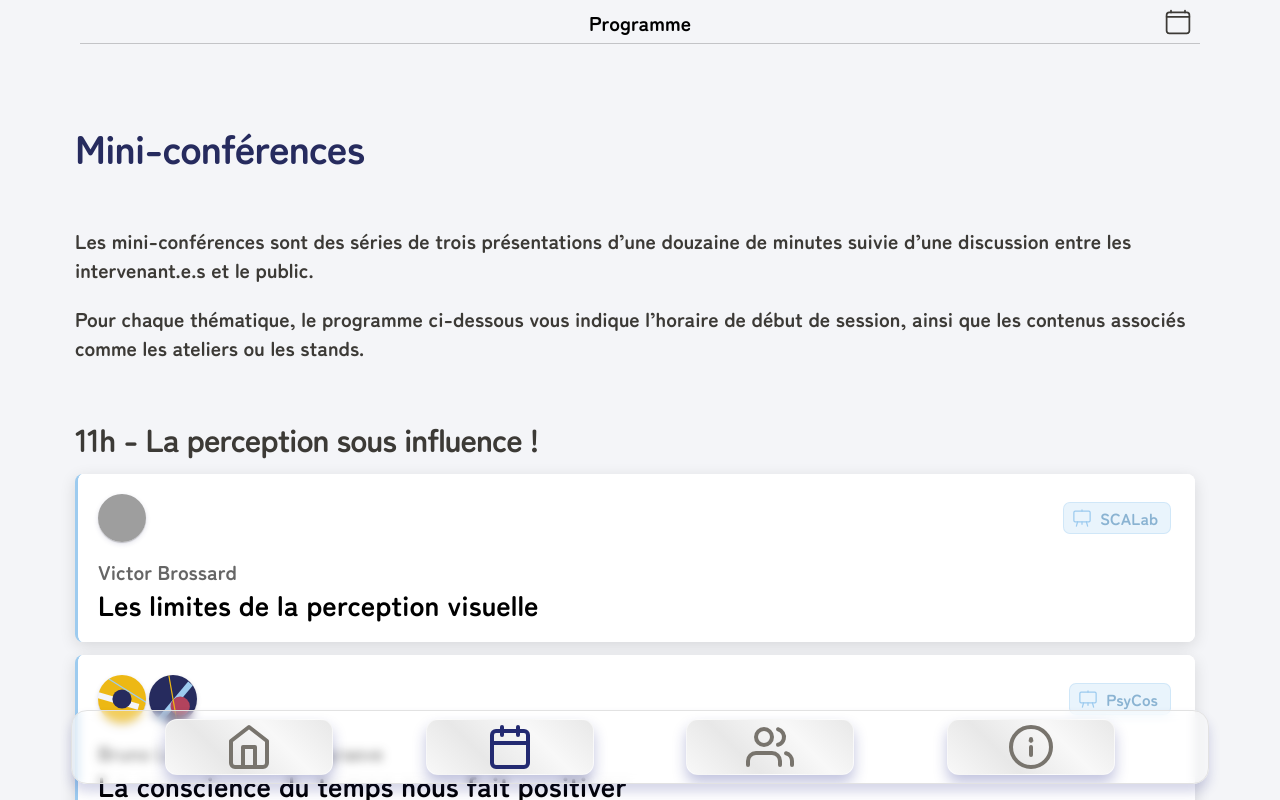
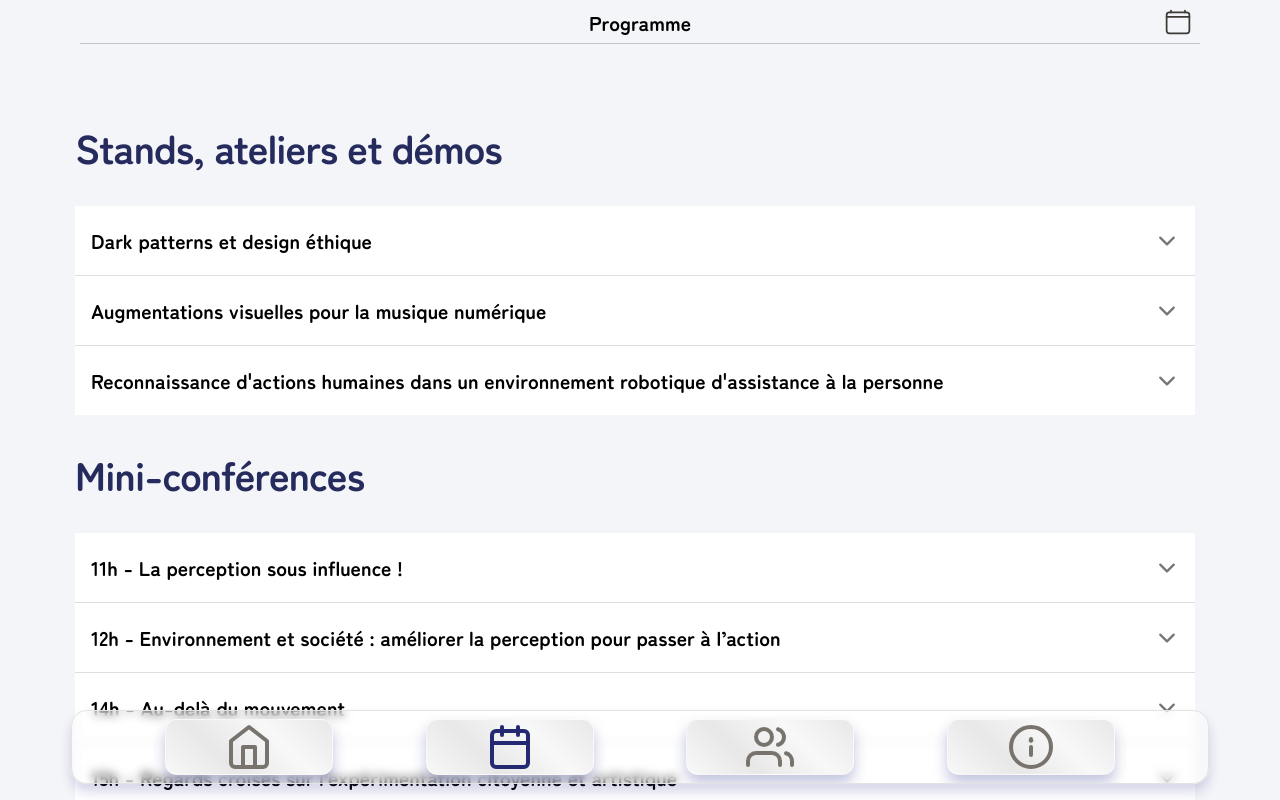
Before and after one commit to nelioyann/fsc-lille, a React (Create React App) app: page /tabs/programmes in a window 1280 px wide. Built offline with nearby package versions, Linux system fonts and the light colour scheme; grey boxes are pictures that could not be loaded.

Commit message:
feat: added collapsible events

```diff
--- a/src/components/Customs/Programmes/ProgrammeCard.tsx
+++ b/src/components/Customs/Programmes/ProgrammeCard.tsx
@@ -13,6 +13,9 @@ const StyledCard = styled(IonCard)`
 margin-left: 0;
 margin-right: 0;
 margin-bottom: 0;
+&:hover{
+    transform: translateY(-0.25em);
+}
 
 &:focus, &:focus-within{
     box-shadow: 0 0 0 0.15rem ${ColorVariablesEnum.LIGHT}, 0 0 0 0.35rem ${ColorVariablesEnum.PRIMARY};
@@ -46,9 +49,11 @@ const ProgrammeCard: React.FC<IProgrammeCard> = ({ title, description, date, id,
 
     return (
         <StyledCard style={{ borderLeft: `3px solid var(--ion-color-${EventsThemeColorEnum[theme]})` }} mode="ios" button={true} onClick={() => router.push(`/tabs/programmes/${id}`, "forward", "push")} {...props}>
+            <Box borderWidth='0'>
+
                 <Stack space="0">
-                <IonCardHeader>
-                    <Cluster justify='space-between' align='center'>
+                    {/* <IonCardHeader> */}
+                    <Cluster justify='flex-start' align='center' space={SpacingEnum['s-1']}>
                         <Cluster space={SpacingEnum['s-4']}>
                             {speakersId.map(speakerId => (
                                 <StyledAvatar key={`programmeCard_speaker${speakerId}`}>
@@ -56,25 +61,29 @@ const ProgrammeCard: React.FC<IProgrammeCard> = ({ title, description, date, id,
                                 </StyledAvatar>
                             ))}
                         </Cluster>
+                        <Cluster space={SpacingEnum['s-4']}>
+                            {speakersId.map((speakerId, index) => (
+                                <Label size="large" key={`programmeItem_Summary${speakerId}`}>{`${index > 0 ? ", " : ""} ${getSpeakerSummary(speakerId)} `} </Label>
+                            ))}
+                            {/* {
+                            standId && (
+                                // <Box padding='0' borderWidth='0'>
+                                    <Tag color={EventsThemeColorEnum[theme]} icon={easelOutline} disabled label={getStand(standId)?.name} />
+                                // </Box>
+                            )
+                        } */}
+                        </Cluster>
                         {/* <Tag color={EventsThemeColorEnum[theme]} icon={undefined} disabled label={date} /> */}
-                        {
-                            standId && (
-                                <Box padding='0' borderWidth='0'>
-                                    <Tag color={EventsThemeColorEnum[theme]} icon={easelOutline} disabled label={getStand(standId)?.name} />
-                                </Box>
-                            )
-                        }
                     </Cluster>
 
                     {/* {description && description !== "" && <IonCardSubtitle>{description}</IonCardSubtitle>} */}
-                </IonCardHeader>
-                <IonCardContent>
-                    <Cluster>
+                    {/* </IonCardHeader> */}
+                    {/* <IonCardContent> */}
+                    {/* <Cluster>
                         {speakersId.map((speakerId, index) => (
                             <Label size="large" key={`programmeItem_Summary${speakerId}`}>{`${index > 0 ? ", " : ""} ${getSpeakerSummary(speakerId)} `} </Label>
                             ))}
-                    </Cluster>
-                    {title && title !== "" && <IonCardTitle>{title}</IonCardTitle>}
+                        </Cluster> */}
                     {/* <Cluster>
                         {speakersId.map((speakerId, index) => (
                             <Label size="large" key={`programmeItem_Summary${speakerId}`}>{`${index > 0 ? ", " : ""} ${getSpeakerSummary(speakerId)} `} </Label>
@@ -84,8 +93,11 @@ const ProgrammeCard: React.FC<IProgrammeCard> = ({ title, description, date, id,
                         <Label>{date}</Label>
                         <Tag color={EventsThemeColorEnum[theme]} icon={undefined} disabled label={date}/>
                     </Cluster> */}
-                </IonCardContent>
+                    {title && title !== "" && <IonCardTitle>{title}</IonCardTitle>}
+
+                    {/* </IonCardContent> */}
                 </Stack>
+            </Box>
         </StyledCard>
     )
 };
--- a/src/data/events.ts
+++ b/src/data/events.ts
@@ -47,7 +47,7 @@ const events: IEvent[] = [
     {
         id: "6",
         speakersId: ["gPierre"],
-        title: "ECOPOSS : agir pour un futur désirable",
+        title: "Éloge de la prosp’active",
         description: "",
         date: "12h",
         theme: "SOCIETE",
@@ -194,7 +194,7 @@ const events: IEvent[] = [
 // define types for boolean isActive
 type standsLocations = "L1" | "L2" | "L3" | "L4" | "L5" | "L6" | "F1" | "F2" | "F3" | "R1" | "R2" | "P1" | "A1" | "A2";
 export type standIds = "scalab" | "mint" | "psycos" | "isa" | "isen" | "mel" | "casc" | "fresco" | "catho" | "ppnsa" | "sce" | "xperium" | "gaze";
-type standNames = "SCALab"| "Equipe MINT"  | "PsyCos" | "ISA"| "ISEN" | "MEL" | "CASC" | "La Fresco" | "ICL" | "Master PPNSA" | "Master SCE" | "Xperium" | "Gaze intelligence";
+type standNames = "SCALab" | "Equipe MINT" | "PsyCos" | "ISA" | "ISEN" | "MEL" | "CASC" | "La Fresco" | "ICL" | "Master PPNSA" | "Master SCE" | "Xperium" | "Gaze intelligence";
 
 type IStand = {
     id: standIds,
@@ -297,16 +297,13 @@ const stands: IStand[] = [
 // get a list of names from stands
 
 
-const workshops: IWorkshops = {
-    INFLUENCE: [
+const workshops: IWorkshop[] = [
     {
         speakersId: ["jM", "aMarie"],
         title: "Dark patterns et design éthique",
         description:
             "Être addict à son smartphone est de plus en plus courant, et pour cause ! Les géants du numérique font tout pour nous rendre accros, quitte à utiliser notre cerveau contre nous. En effet, les interfaces de nos sites et applications préférées sont pleines de pièges et astuces appelés dark patterns. Les dark patterns sont notamment basés sur nos biais cognitifs ce qui les rend particulièrement redoutables. Pour lutter contre, de plus en plus de designers dénoncent ces usages et prônent un design éthique, qui ne profite pas de notre cerveau pour nous détourner de nos intentions d’origine. Pour vous sensibiliser à ce sujet, nous vous proposons de participer en groupe à notre atelier qui prendra la forme d’un jeu de société inspiré du saboteur ! Vous pourrez ainsi tenter de concevoir une interface utilisateur éthique… à moins que les Dark UX de l’équipe ne vous en empêchent !",
     },
-    ],
-    MOUVEMENT: [
     {
         speakersId: ["bFlorent"],
         title: "Augmentations visuelles pour la musique numérique",
@@ -317,23 +314,20 @@ const workshops: IWorkshops = {
         title:
             "Reconnaissance d'actions humaines dans un environnement robotique d'assistance à la personne",
         description: "",
-        },
-    ],
-    SOCIETE: [],
-    EXPERIMENTATION: [],
-};
+    }
+]
 
 interface IWorkshop {
     speakersId: string[];
     title: string;
     description?: string;
 }
-interface IWorkshops {
-    INFLUENCE?: IWorkshop[];
-    MOUVEMENT?: IWorkshop[];
-    SOCIETE?: IWorkshop[];
-    EXPERIMENTATION?: IWorkshop[];
-}
+// interface IWorkshops {
+//     INFLUENCE?: IWorkshop[];
+//     MOUVEMENT?: IWorkshop[];
+//     SOCIETE?: IWorkshop[];
+//     EXPERIMENTATION?: IWorkshop[];
+// }
 
 // type for themes
 type Themes = "INFLUENCE" | "MOUVEMENT" | "SOCIETE" | "EXPERIMENTATION";
@@ -349,7 +343,7 @@ export interface IEvent {
 
 export enum EventThemesEnum {
     "INFLUENCE" = "11h - La perception sous influence ! ",
-    "SOCIETE" = "12h -Environnement et société : améliorer la perception pour passer à l’action",
+    "SOCIETE" = "12h - Environnement et société : améliorer la perception pour passer à l’action",
     "MOUVEMENT" = "14h - Au-delà du mouvement",
     "EXPERIMENTATION" = "15h - Regards croisés sur l’expérimentation citoyenne et artistique",
 }
@@ -360,6 +354,7 @@ export enum EventThemesEnumShort {
     "EXPERIMENTATION" = "Regards croisés sur l’expérimentation citoyenne et artistique",
 }
 export const getEvents = () => events;
+export const getWorkshops = () => workshops;
 export const getEvent = (id: string) => events.find((event) => event.id === id);
 // export const getStandsByThemes = (theme: "INFLUENCE" | "MOUVEMENT" | "EXPERIMENTATION" | "SOCIETE") => stands.filter(stand => stand?.themes?.includes(theme))?.map((stand) => stand.name);
 export const getStand = (id: standIds) => stands.find((stand) => stand.id === id);
--- a/src/pages/Programme.tsx
+++ b/src/pages/Programme.tsx
@@ -1,4 +1,4 @@
-import { IonContent, IonIcon, IonModal, IonNote, IonPage, IonPopover, useIonRouter } from '@ionic/react';
+import { IonAccordion, IonAccordionGroup, IonAvatar, IonContent, IonIcon, IonItem, IonList, IonModal, IonNote, IonPage, IonPopover, useIonRouter } from '@ionic/react';
 import { add, calendarClearOutline, gameControllerOutline, hourglassOutline, easelOutline } from 'ionicons/icons';
 import React, { useRef, useState } from 'react';
 import styled from 'styled-components';
@@ -7,7 +7,8 @@ import ProgrammeCard from '../components/Customs/Programmes/ProgrammeCard';
 import Header from '../components/Headers/Header';
 import Heading from '../components/Headings/Heading';
 import Tag from '../components/Tag/Tag';
-import { EventThemesEnum, getEvents } from '../data/events';
+import { EventThemesEnum, getEvents, getWorkshops } from '../data/events';
+import { getSpeakerImage } from '../data/speakers';
 import { Box, Center, Cluster, Cover, Stack } from '../layouts';
 import { ColorLabelsEnum, ColorVariablesEnum, Label, SpacingEnum } from '../theme/globalStyles';
 import Content from '../ui/Content/Content';
@@ -18,9 +19,14 @@ const StyledModal = styled(IonModal)`
     --box-shadow: rgba(0, 0, 0, 0.15) 0px 2px 5px 0px, rgba(0, 0, 0, 0.193) 0px 1px 1px 0px;
 
 `
-
+const StyledAvatar = styled(IonAvatar)`
+  box-shadow: rgba(50, 50, 105, 0.15) 0px 2px 5px 0px, rgba(0, 0, 0, 0.193) 0px 1px 1px 0px;
+    width: 2em ;
+    height: 2em ;
+  `
 const Programme = () => {
     const events = getEvents();
+    const workshops = getWorkshops();
     const [showCalendarModal, setShowCalendarModal] = useState(false);
     const pageRef = useRef<HTMLElement>()
     return (
@@ -46,30 +52,71 @@ const Programme = () => {
                     </IonContent>
                 </StyledModal>
                 <Stack space={SpacingEnum.s4}>
-
                     {events?.length > 0
                         ? (
                             <Stack id="hello" space={SpacingEnum.s2}>
-                                <Heading color={ColorVariablesEnum.PRIMARY} level="2">Mini-conférences  </Heading>
+                                {/* <Label size="large">
+                                    Au programme, ateliers, démonstrations, mini-conférences, stands des formations universitaires des sciences de la cognition, discussions publiques avec les scientifiques, table ronde d'alumni...
+                                </Label> */}
+                                <Box borderWidth='0' padding='0'>
+                                    <Heading color={ColorVariablesEnum.PRIMARY} level="2"> Stands, ateliers et démos</Heading>
+                                </Box>
+                                <Stack space="0">
+
+                                    <IonAccordionGroup>
+                                        {workshops.map((workshop, index) => (
+                                            <IonAccordion key={`workshop_Accordion${index}`} value={workshop.title}>
+                                                <IonItem slot='header'>
+                                                    {/* <Cluster align='center' space={SpacingEnum['s-3']}> */}
+
+                                                        <Label size='large'>{workshop.title}</Label>
+                                                    {/* </Cluster> */}
+                                                </IonItem>
+                                                <Box slot='content' borderWidth='0'>
+                                                    <Cluster >
+                                                        {workshop.speakersId.map((speakerId, index) => (
+                                                            <StyledAvatar key={`programme_workshop_speaker${speakerId}`}>
+                                                                <img src={getSpeakerImage(speakerId)} />
+                                                            </StyledAvatar>
+                                                        ))}
+                                                    </Cluster>
+                                                    <Label>
+                                                        {workshop.description ? workshop.description : 'Pas de description disponible'}
+                                                    </Label>
+                                                </Box>
+                                            </IonAccordion>
+                                        ))}
+                                    </IonAccordionGroup>
+                                </Stack>
                                 <Box borderWidth="0" padding="0">
-                                    <Label size="large">
+                                    <Heading color={ColorVariablesEnum.PRIMARY} level="2">Mini-conférences</Heading>
+                                    {/*
+                                    <Label >
                                         Les mini-conférences sont des séries de trois présentations d’une douzaine de minutes suivie
                                         d’une discussion entre les intervenant.e.s et le public.
-                                    </Label>
-                                    <Label size="large">
                                         Pour chaque thématique, le programme ci-dessous vous indique l’horaire de début de session,
                                         ainsi que les contenus associés comme les ateliers ou les stands.
-                                    </Label>
+                                    </Label> */}
                                 </Box>
                                 {/* <Button target="_self" href="/tabs/programmes/#mouvement" label="Mouvement"/> */}
-                                <Stack space={SpacingEnum.s4}>
+                                <Stack space="0">
+                                    <IonAccordionGroup>
                                         {(Object.keys(EventThemesEnum) as Array<keyof typeof EventThemesEnum>).map((theme) => {
                                             return (
-                                            <Stack space={SpacingEnum.s0} id={theme.toLowerCase()} key={`ThemeGroup_${theme}`}>
-                                                <Heading level="3">{EventThemesEnum[theme]}</Heading>
+                                                <Stack space={SpacingEnum['s-5']} id={theme.toLowerCase()} key={`ThemeGroup_${theme}`}>
+                                                    <IonAccordion value={theme}>
+                                                        <IonItem slot='header'>
+                                                            <Label size='large'>{EventThemesEnum[theme]}</Label>
+                                                        </IonItem>
+                                                        <Box slot='content' borderWidth='0'>
+                                                            <Stack space={SpacingEnum.s2}>
                                                                 {events.filter(event => event.theme === theme).map((event, index) => <ProgrammeCard key={`programmeCard_${event.id}`} {...event} />)}
+                                                            </Stack>
+                                                        </Box>
+                                                    </IonAccordion>
                                                 </Stack>)
                                         })}
+                                    </IonAccordionGroup>
                                 </Stack>
                             </Stack>
                         )
@@ -77,7 +124,13 @@ const Programme = () => {
                             <p>Rien pour le moment, revennez plus tard</p>
                         )}
                     <Stack>
-                        <Heading level="3">16h - Cogni'Quiz</Heading>
+                        <Heading color={ColorVariablesEnum.PRIMARY} level="2">Animations</Heading>
+                        <IonAccordionGroup>
+                            <IonAccordion value="cogniquiz">
+                                <IonItem slot='header'>
+                                    <Label size='large'>16h - Cogni'Quiz</Label>
+                                </IonItem>
+                                <Box slot='content' borderWidth='0'>
                                     <Label size="large">Le Cogni'Quizz est un quizz ludique au cours duquel des binômes s'affrontent sur des questions
                                         portant sur les sciences de la cognition. Inspiré du célèbre jeu télévisé "Questions pour un
                                         champion", il se déroule en trois phases :
@@ -88,14 +141,24 @@ const Programme = () => {
                                         d'être étudiant.e en sciences cognitives pour participer, toute personne motivée est la bienvenue !
                                     </Label>
                                     <Button color={ColorLabelsEnum.TERTIARY} fill='solid' icon={gameControllerOutline} label="Inscrivez vous" href="https://forms.gle/RecQuUuYLKvxfaz27" />
-                    </Stack>
-                    <Stack>
-                        <Heading level="3">17h - Table Ronde des alumnis</Heading>
+                                </Box>
+                            </IonAccordion>
+                            <IonAccordion value="alumnis">
+                                <IonItem slot='header'>
+                                    <Label size='large'>17h - Table Ronde des alumnis</Label>
+                                </IonItem>
+                                <Box slot='content' borderWidth='0'>
                                     <Label size="large">Afin de connaître les débouchés après une licence/un master autour des sciences co à Lille,
                                         5 à 6 alumni répondront aux questions des étudiant·e·s sur leur métier au quotidien, leurs parcours académique et professionnel et donneront leurs conseils avisés.
 
                                     </Label>
+                                </Box>
+                            </IonAccordion>
+                        </IonAccordionGroup>
+
+
                     </Stack>
+
                 </Stack>
 
             </Content>
--- a/src/pages/ProgrammeItem.tsx
+++ b/src/pages/ProgrammeItem.tsx
@@ -63,7 +63,7 @@ const ProgrammeItem: React.FC = () => {
                                     event.standId && (
                                         <Box borderWidth='0' padding='0'>
                                             <Stack space={SpacingEnum['s-3']}>
-                                                <Heading level="4" color={ColorVariablesEnum.PRIMARY}>Pour en découvrir plus sur le sujet...</Heading>
+                                                <Heading level="4" color={ColorVariablesEnum.PRIMARY}>Pour en découvrir plus sur le sujet visitez ce stand...</Heading>
                                                 <Box padding='0' borderWidth='0'>
                                                     <Label>
                                                         {getStand(event.standId)?.description}
```
Lines whose indentation alone changed are shown as unchanged.
